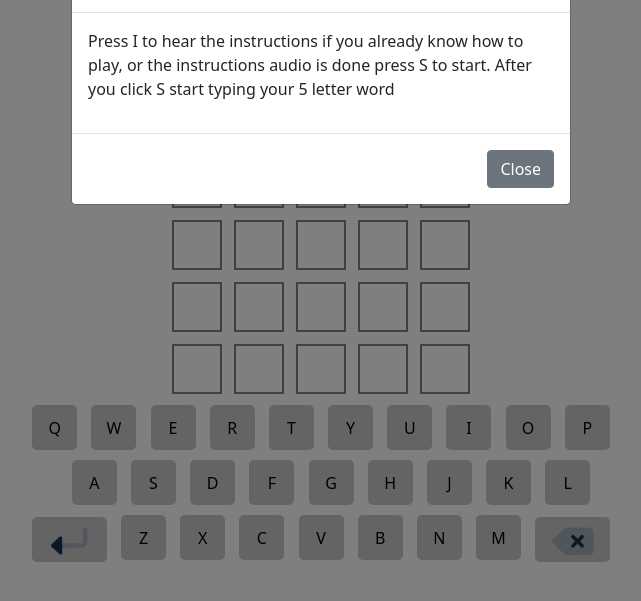
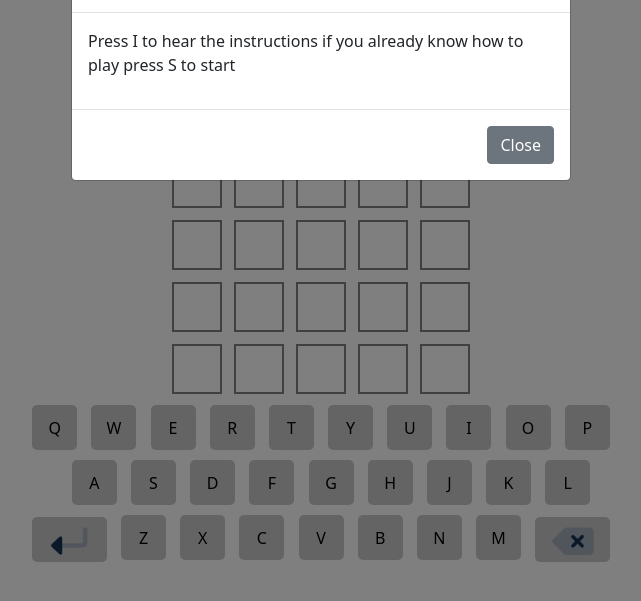
Before and after one commit to arjunycoding/wordleVC, a plain HTML site: page index.html in a window 1280 px wide. Shown: the part 79-680 px from the top of the page, without its empty margins (319-960 px from the left). Drawn offline with nearby package versions, Linux system fonts and the light colour scheme; a web font is replaced by a local one.

Commit message:
Revert "ignoring stuff"
This reverts commit f0389a3068a8737d1f13c274db32869353788264.

```diff
--- a/index.html
+++ b/index.html
@@ -52,8 +52,7 @@
                             id="closeHowToPlayIcon"></button>
                     </div>
                     <div aria-live="assertive" class="modal-body" id="howToPlayBody">
-                        <p>Press I to hear the instructions if you already know how to play, or the instructions audio
-                            is done press S to start. After you click S start typing your 5 letter word</p>
+                        <p>Press I to hear the instructions if you already know how to play press S to start</p>
                     </div>
                     <div class="modal-footer">
                         <button type="button" class="btn btn-secondary" data-bs-dismiss="modal"
--- a/style.css
+++ b/style.css
@@ -142,7 +142,7 @@ input:focus {
   transform: rotateX(360deg);
 }
 
-.specialFlip {
+.speacialFlip {
   transform: rotate3d(360, 0, 360, 360deg);
 }
 
```
